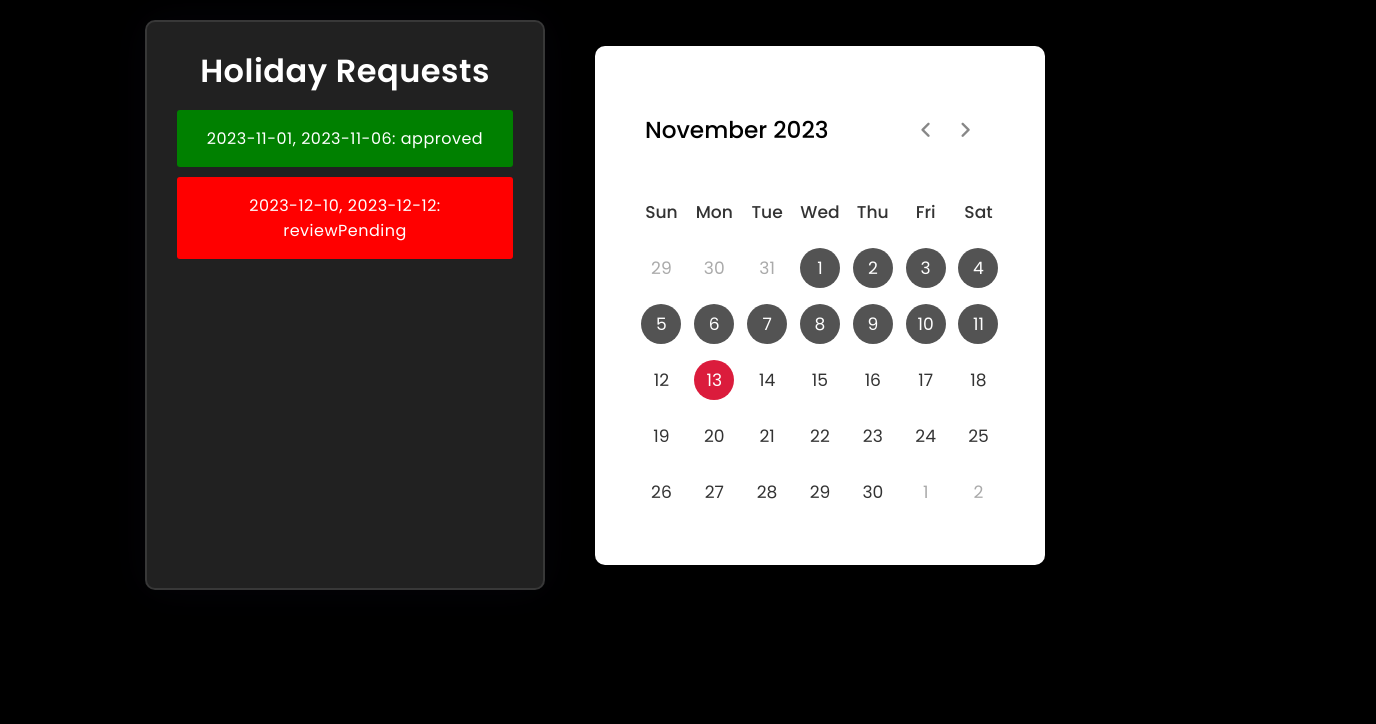
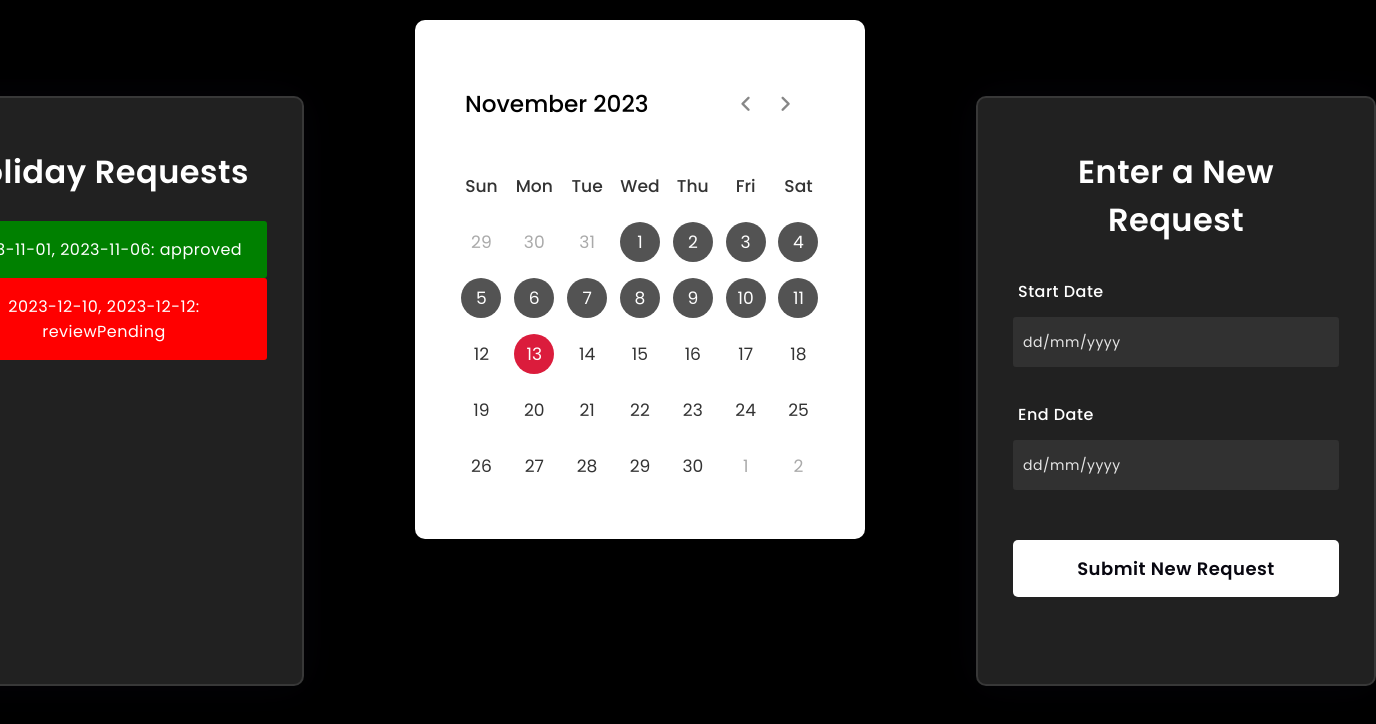
Before and after one commit to RobStarkie/PTO-Tracker, a React (Create React App) app in the folder pto-tracker/: page / in a window 1280 px wide. Both pictures are taken after typing "name@example.com", "Sample123" into the empty fields and a click on the button "Log In". Shown: the top 724 px of the page, 1376 px wide, since content can reach past the window. Built offline with nearby package versions, Linux system fonts and the light colour scheme.

Commit message:
created right component on home screen

```diff
--- a/pto-tracker/src/HomeScreenFramework/HomeScreenComponents/LeftList.css
+++ b/pto-tracker/src/HomeScreenFramework/HomeScreenComponents/LeftList.css
@@ -1,24 +1,22 @@
 
-
-.holidayRequestList {
-  height: 570px;
+.holidayRequestListForm{
+  height: 590px;
   width: 400px;
   background-color: rgba(255,255,255,0.13);
-  top: 45%;
-  left: 17%;
+  position: absolute;
+  transform: translate(-50%,-50%);
+  left:-30%;
+  top: 70%;
   border-radius: 10px;
   backdrop-filter: blur(10px);
   border: 2px solid rgba(255,255,255,0.1);
   box-shadow: 0 0 40px rgba(8,7,16,0.6);
   padding: 50px 35px;
 }
-
-.holidayRequestList * {
-  list-style-type: none;
+.holidayRequestListForm *{
   font-family: 'Poppins',sans-serif;
   color: #ffffff;
   letter-spacing: 0.5px;
-  padding: 5px;
   outline: none;
   border: none;
 }
--- a/pto-tracker/src/HomeScreenFramework/HomeScreenComponents/LeftList.tsx
+++ b/pto-tracker/src/HomeScreenFramework/HomeScreenComponents/LeftList.tsx
@@ -42,8 +42,12 @@ const LeftList: React.FC<LeftListProps> = ({ content }) => {
 
     return (
         <div className="holidayRequestList">
-            <h1 className="listHeader">Holiday Requests</h1>
-            <ul>{listItems}</ul>
+            <form className="holidayRequestListForm">
+                <h1 className="listHeader">Holiday Requests</h1>
+                <pre> </pre>
+                <ul>{listItems}</ul>
+            </form>
+
         </div>
     );
 };
--- a/pto-tracker/src/HomeScreenFramework/HomeScreenComponents/RightAddRequest.css
+++ b/pto-tracker/src/HomeScreenFramework/HomeScreenComponents/RightAddRequest.css
@@ -0,0 +1,21 @@
+.rightComponentForm{
+    height: 590px;
+    width: 400px;
+    background-color: rgba(255,255,255,0.13);
+    position: absolute;
+    transform: translate(-50%,-50%);
+    left: 130%;
+    top: 70%;
+    border-radius: 10px;
+    backdrop-filter: blur(10px);
+    border: 2px solid rgba(255,255,255,0.1);
+    box-shadow: 0 0 40px rgba(8,7,16,0.6);
+    padding: 50px 35px;
+}
+f.rightComponentFormrm *{
+    font-family: 'Poppins',sans-serif;
+    color: #ffffff;
+    letter-spacing: 0.5px;
+    outline: none;
+    border: none;
+}
--- a/pto-tracker/src/HomeScreenFramework/HomeScreenComponents/RightAddRequest.tsx
+++ b/pto-tracker/src/HomeScreenFramework/HomeScreenComponents/RightAddRequest.tsx
@@ -1,4 +1,4 @@
-import React from "react";
+import React, { useState } from "react";
 import './RightAddRequest.css'
 
 interface RightAddRequestProps {
@@ -6,9 +6,34 @@ interface RightAddRequestProps {
 }
 
 const RightAddRequest: React.FC<RightAddRequestProps> = ({ content }) => {
+    const [startDate, setStartDate] = useState<string | null>(null);
+    const [endDate, setEndDate] = useState<string | null>(null);
+
+    const handleNewHolidayRequest = () => {
+        //submit new holiday request
+        //submitNewRequest(startDate, endDate);
+      };
+
     return (
-        <div>
+        <div className="rightComponentContainer">
 
+            <form className="rightComponentForm">
+                <h1 className="rightComponentHeader">Enter a New Request</h1>
+                <label htmlFor="startDate">Start Date</label>
+                <input type="text" placeholder="dd/mm/yyyy" id="startDate" required onChange={e =>{
+                    setStartDate(e.target.value);
+                    e.preventDefault();
+                }} />
+
+
+                <label htmlFor="endDate">End Date</label>
+                <input type="text" placeholder="dd/mm/yyyy" id="endDate" required onChange={e => {
+                    setEndDate(e.target.value);
+                    e.preventDefault();
+                }}/>
+
+                <button onClick={handleNewHolidayRequest}>Submit New Request</button>
+            </form>
         </div>
     );
 };
```
